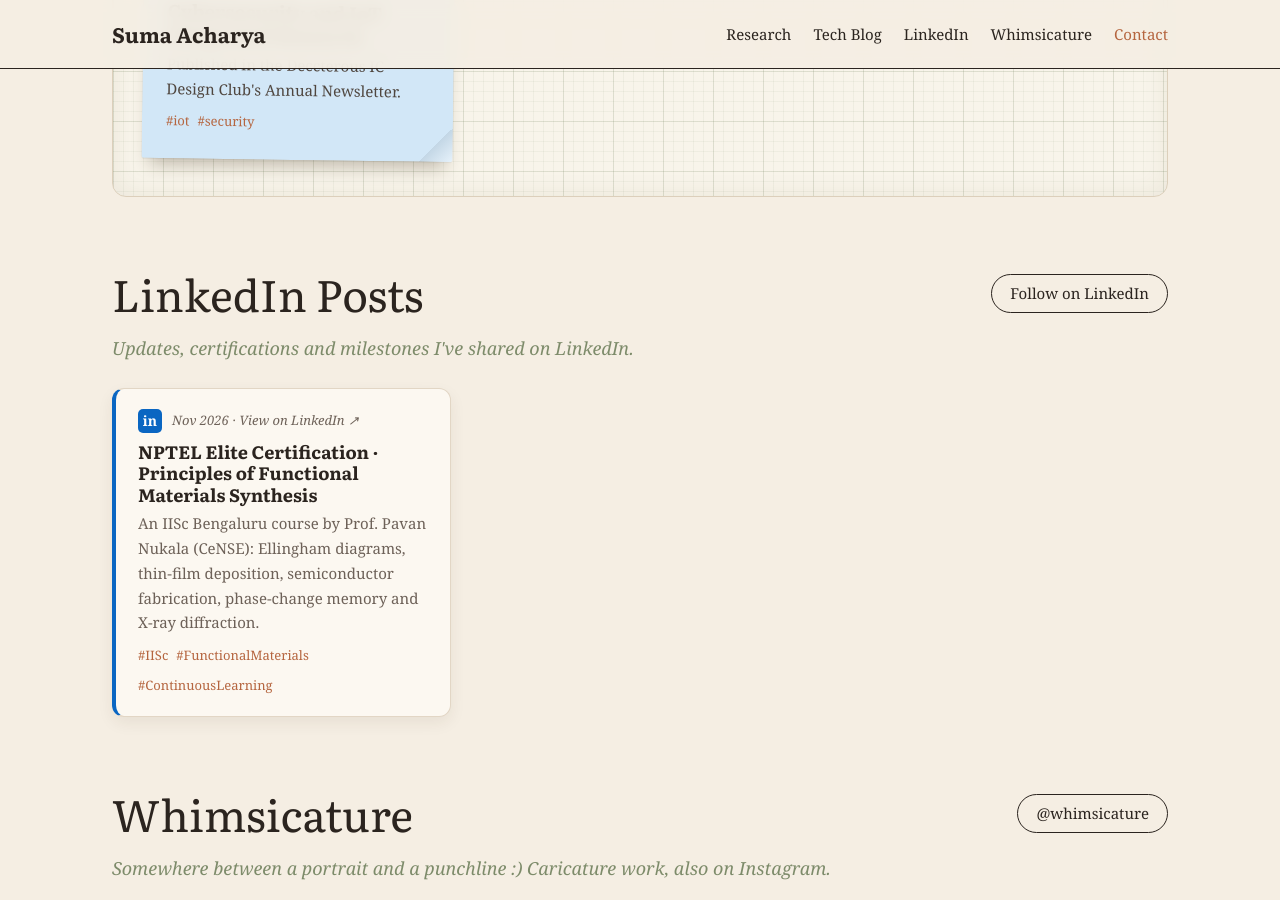
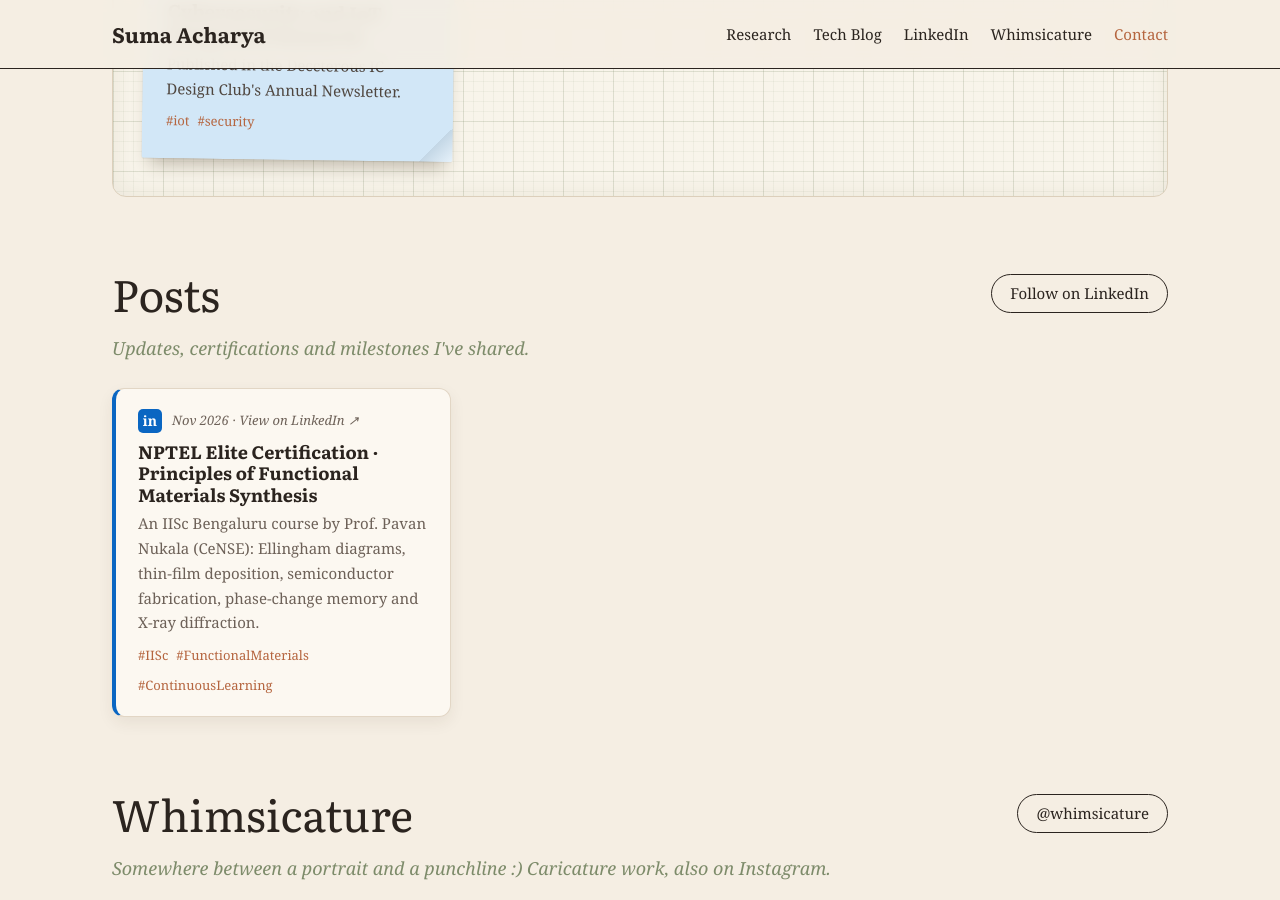
Before and after one commit to SumaAcharya/SumaAcharya.github.io, a Jekyll site: the page built from index.html, in a window 1280 px wide and 900 px high, scrolled down 1708 px. Built offline with Jekyll 4.4.1, drawn with Linux system fonts in a browser that asks for light colours.

Commit message:
Add files via upload

```diff
--- a/index.html
+++ b/index.html
@@ -86,8 +86,8 @@
 </section>
 
 <section id="linkedin" class="section wrap">
-  <div class="sec-head"><h2>LinkedIn Posts</h2><a class="pill" href="https://linkedin.com/in/sumaacharya-50a802318" target="_blank" rel="noopener">Follow on LinkedIn</a></div>
-  <p class="note">Updates, certifications and milestones I've shared on LinkedIn.</p>
+  <div class="sec-head"><h2>Posts</h2><a class="pill" href="https://linkedin.com/in/sumaacharya-50a802318" target="_blank" rel="noopener">Follow on LinkedIn</a></div>
+  <p class="note">Updates, certifications and milestones I've shared.</p>
   <div class="li-posts">
     {% for p in site.data.linkedin %}
     <a class="li-card reveal" href="{{ p.url }}" target="_blank" rel="noopener">
```
